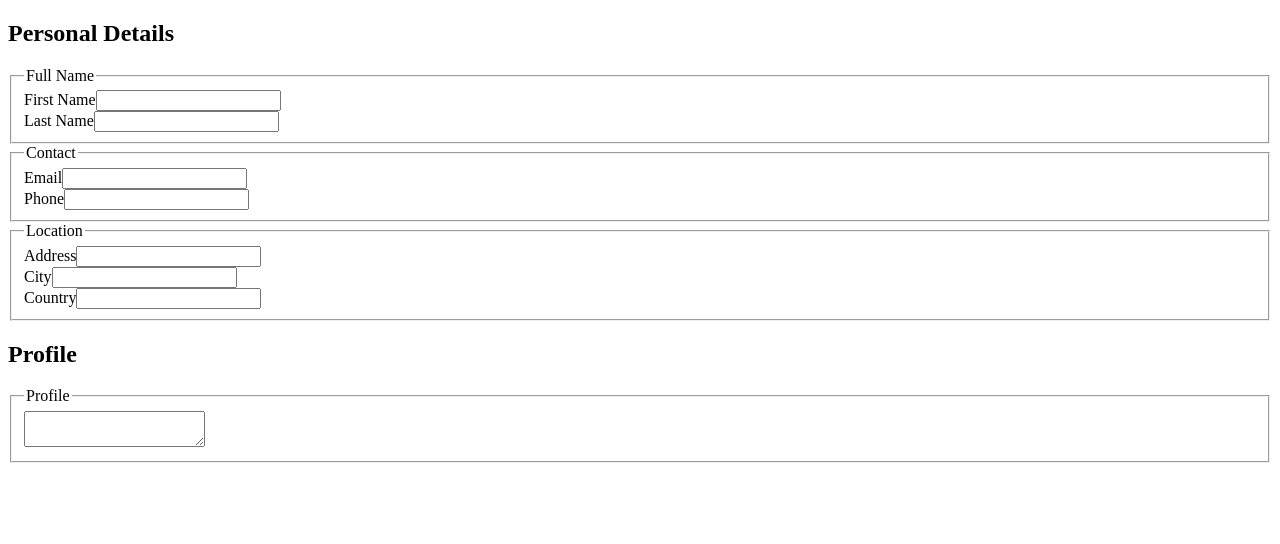
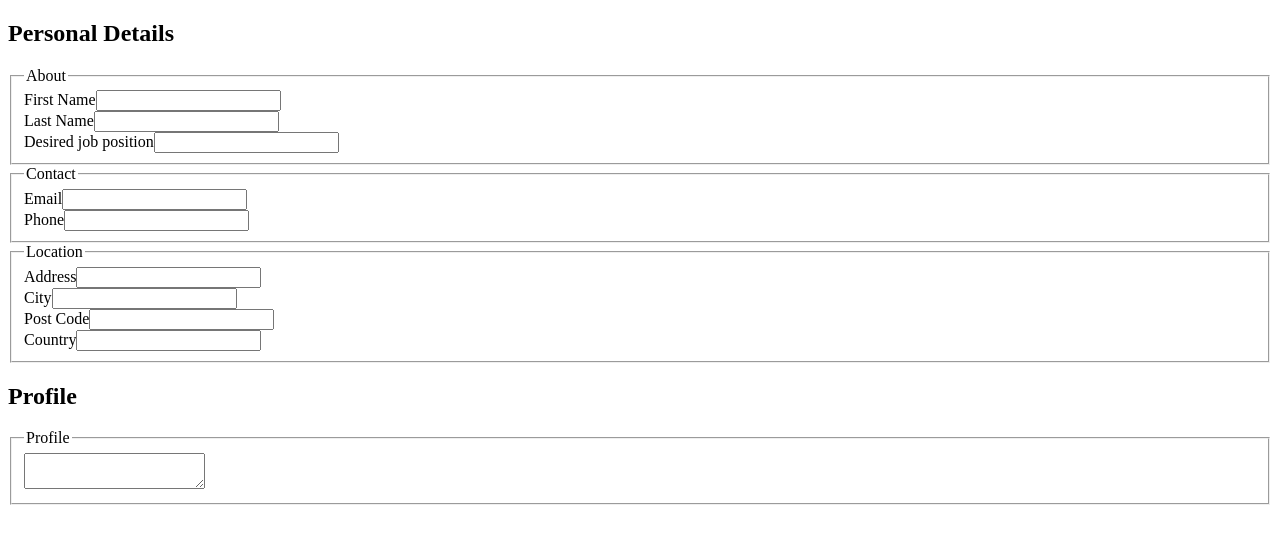
Before and after one commit to dejanpls/cvmaker, a React (Vite) app: page / in a window 1280 px wide. Shown: the top 544 px of the page. Built offline with nearby package versions, Linux system fonts and the light colour scheme.

Commit message:
feat: add additional fields and rename *fullName* fieldSet to *about*

```diff
--- a/src/components/PersonalForm.jsx
+++ b/src/components/PersonalForm.jsx
@@ -5,11 +5,12 @@ export default function PersonalForm() {
     <section aria-labelledby="personalDetailsHeading">
       <h2 id="personalDetailsHeading">Personal Details</h2>
 
-      <fieldset className="fullName">
-        <legend className="sr-only">Full Name</legend>
+      <fieldset className="about">
+        <legend className="sr-only">About</legend>
 
         <Input name={"given-name"} label={"First Name"} />
         <Input name={"family-name"} label={"Last Name"} />
+        <Input name={"organization"} label={"Desired job position"} />
       </fieldset>
 
       <fieldset className="contact">
@@ -24,6 +25,7 @@ export default function PersonalForm() {
 
         <Input name={"street-address"} label={"Address"} />
         <Input name={"address-level2"} label={"City"} />
+        <Input name={"postal-code"} label={"Post Code"} />
         <Input name={"country"} label={"Country"} />
       </fieldset>
     </section>
```
